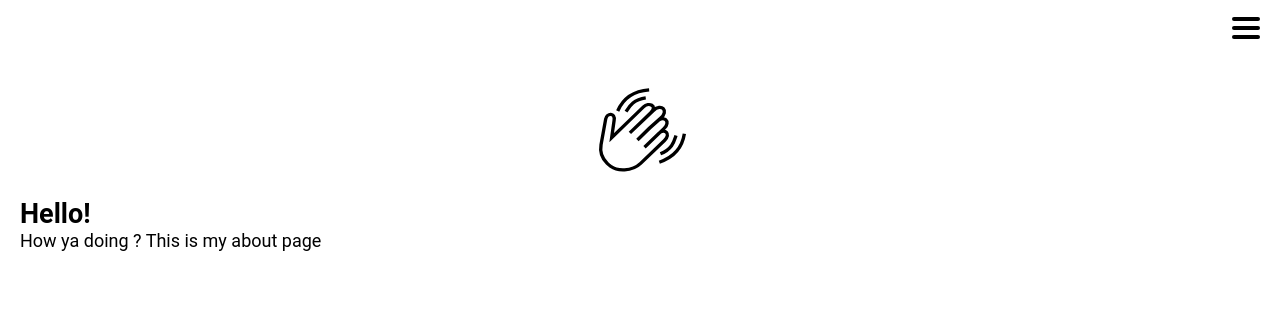
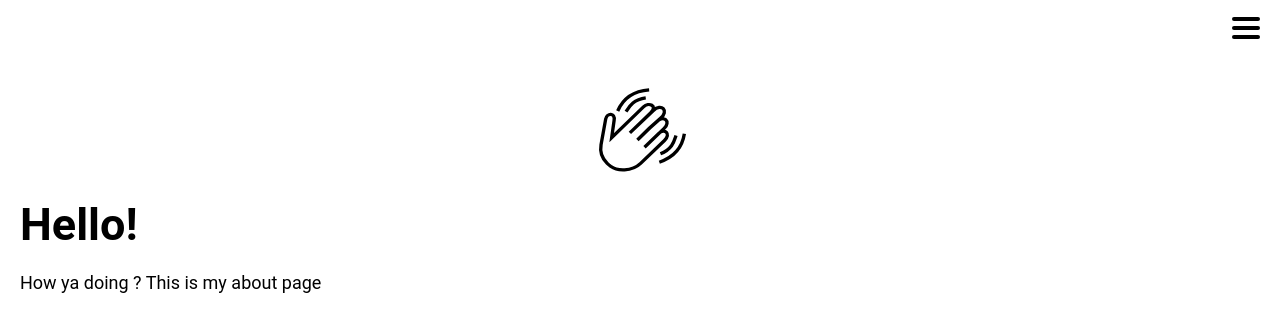
Before and after one commit to sudoshreyansh/sudoshreyansh.github.io, a Jekyll site: the page built from about.md, in a window 1280 px wide. Shown: the top 332 px of the page. Built offline with Jekyll 4.4.1, drawn with Linux system fonts in a browser that asks for light colours.

```diff
--- a/about.md
+++ b/about.md
@@ -5,5 +5,5 @@
 ---
 
 <img src="/icon/wavey.svg" class="hero-image">
-<span class="hero-content">Hello!</span><br>
+<div class="hero-content">Hello!</div><br>
 How ya doing ? This is my about page
--- a/style/style.css
+++ b/style/style.css
@@ -124,5 +124,5 @@
 
 .hero-content {
     font-weight:bold;
-    font-size:1.5rem;
+    font-size:2.5rem;
 }
```
